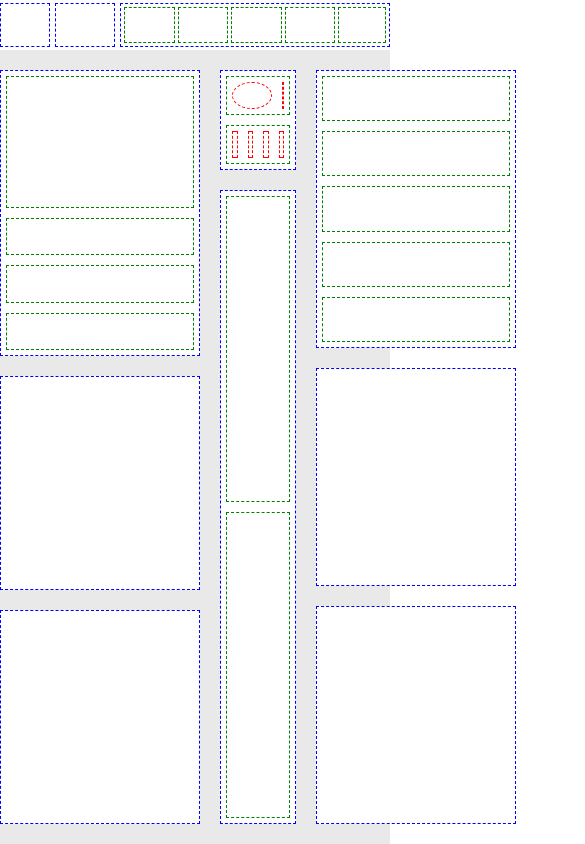
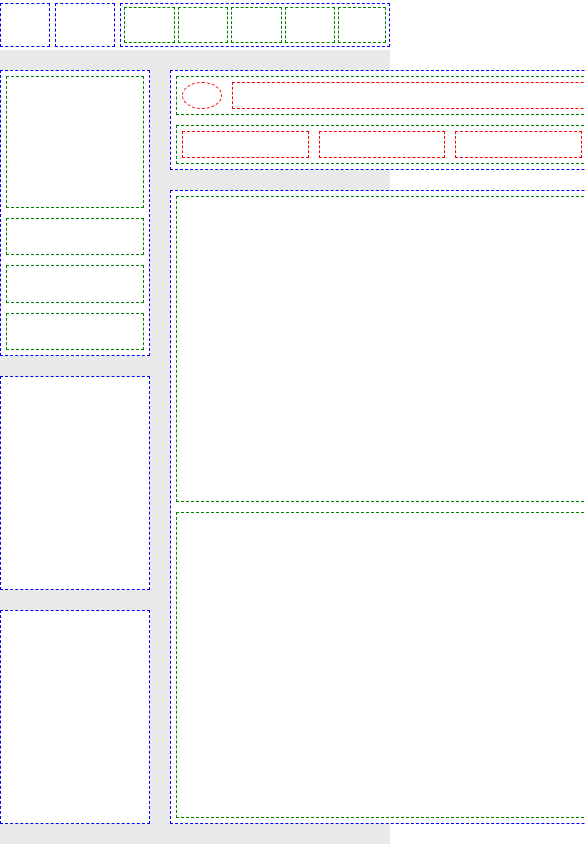
Before and after one commit to nicopicchio/boolean-html-adding-the-rest, a plain HTML site: page index.html in a window 390 px wide. Shown: the top 844 px of the page, 585 px wide, since content can reach past the window. Drawn offline with Linux system fonts and the light colour scheme.

Commit message:
media query update 1

```diff
--- a/style.css
+++ b/style.css
@@ -10,8 +10,8 @@
 }
 
 .feed {
-    max-width: 1024px;
-    margin: auto;
+    width: 1024px;
+    margin: 0 auto;
     display: grid;
     grid-template:
     'left-column middle right-column' calc(100vh - 90px) /
@@ -173,3 +173,12 @@
 .main-status1 {
     border-radius: 50%;
 }
+
+@media screen and (max-width: 1200px) {
+    .feed {
+    width: 900px;
+    grid-template:
+    'left-column middle right-column' calc(100vh - 90px) /
+    150px 1fr 150px;
+    }
+}
```
